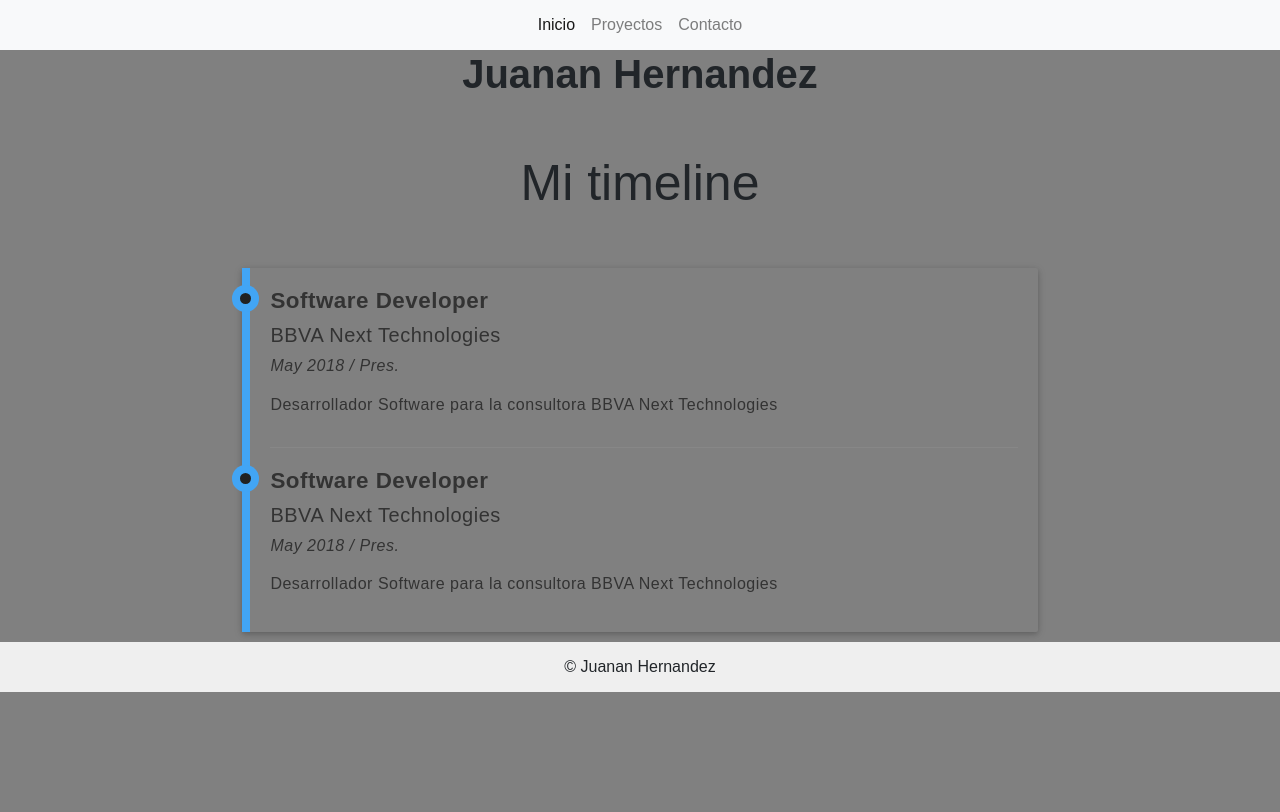
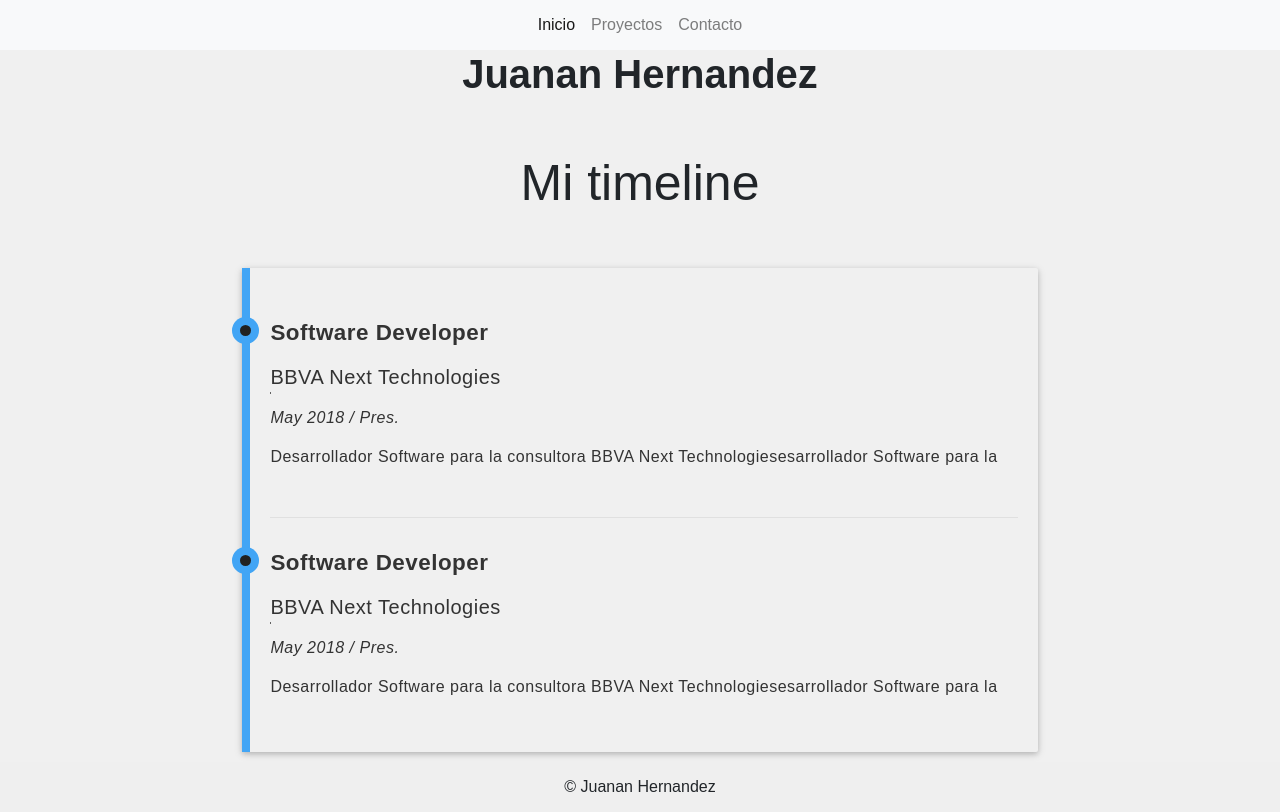
Before and after one commit to juanan-hernandez/landing-page, an Angular app: page /home in a window 1280 px wide. Built offline with nearby package versions, Linux system fonts and the light colour scheme; what angular-bootstrap-md would draw is missing.

Commit message:
Modified Home Page, now description is clickable and it expands and hides

```diff
--- a/src/app/app.component.html
+++ b/src/app/app.component.html
@@ -1,4 +1,3 @@
-<!-- Esta es la página que contendrá el html.*/ -->
 <html>
 <div class="container-full-width">
   <!--<app-header></app-header>-->
--- a/src/app/home/home.component.html
+++ b/src/app/home/home.component.html
@@ -1,3 +1,4 @@
+
 <div class="home-page">
 
     <div class="banner">
@@ -15,17 +16,27 @@
 
                         <ul class="timeline">
                             <li class="event">
-                                <h3>Software Developer</h3>
-                                <h5>BBVA Next Technologies</h5>
-                                <p style="font-style: italic">May 2018 / Pres. </p>
-                                <p>Desarrollador Software para la consultora BBVA Next Technologies</p>
+                                <div class="panel-wrapper" (click)="showDiv(1);">
+                                    <div class="panel" id="panel-1">
+                                        <h3>Software Developer</h3>
+                                        <h5><a class="link-effect" href="https://www.bbvanexttechnologies.com" target="_blank">BBVA Next
+                                            Technologies</a></h5>
+                                        <p style="font-style: italic">May 2018 / Pres. </p>
+                                        <p>Desarrollador Software para la consultora BBVA Next Technologiesesarrollador Software para la consultora BBVA Next Technologiesesarrollador Software para la consultora BBVA Next Technologiesesarrollador Software para la consultora BBVA Next Technologiesesarrollador Software para la consultora BBVA Next Technologies</p>
+                                    </div>
+                                </div>
                             </li>
 
                             <li class="event">
-                                <h3>Software Developer</h3>
-                                <h5>BBVA Next Technologies</h5>
-                                <p style="font-style: italic">May 2018 / Pres. </p>
-                                <p>Desarrollador Software para la consultora BBVA Next Technologies</p>
+                                <div class="panel-wrapper" (click)="showDiv(2);">
+                                    <div class="panel" id="panel-2">
+                                        <h3>Software Developer</h3>
+                                        <h5><a class="link-effect" href="https://www.bbvanexttechnologies.com" target="_blank">BBVA Next
+                                            Technologies</a></h5>
+                                        <p style="font-style: italic">May 2018 / Pres. </p>
+                                        <p>Desarrollador Software para la consultora BBVA Next Technologiesesarrollador Software para la consultora BBVA Next Technologiesesarrollador Software para la consultora BBVA Next Technologiesesarrollador Software para la consultora BBVA Next Technologiesesarrollador Software para la consultora BBVA Next Technologies</p>
+                                    </div>
+                                </div>
                             </li>
                         </ul>
 
@@ -36,4 +47,7 @@
 
     </div>
 
+
+
+
 </div>
--- a/src/app/home/home.component.scss
+++ b/src/app/home/home.component.scss
@@ -27,6 +27,45 @@ h1.header {
 
 h3 {
   font-weight: bold;
+}
+
+/*——————————————
+Links
+———————————————*/
+a, a > span {
+  position: relative;
+  color: inherit;
+  text-decoration: none;
+  line-height: 24px;
+  &:before, &:after {
+    content: '';
+    position: absolute;
+    transition: transform .5s ease;
+  }
+}
+
+a:hover {
+  color: black;
+  background-color: transparent;
+  text-decoration: none;
+}
+
+.link-effect {
+  display: inline-block;
+  padding-top: 10px;
+  padding-bottom: 5px;
+  overflow: hidden;
+  &:before {
+    left: 0;
+    bottom: 0;
+    width: 100%;
+    height: 2px;
+    background: black;
+    transform:  translateX(-100%);
+  }
+  &:hover:before {
+    transform:  translateX(0);
+  }
 }
 /* Timeline */
 
@@ -143,11 +182,18 @@ Responsive Stuff
   }
 }
 /*——————————————
-others
+Expand panel
 ———————————————*/
+.panel-wrapper {
+  position: relative;
+  cursor: pointer;
+}
 
-a.portfolio-link {
-  margin: 0 auto;
-  display: block;
-  text-align: center;
+.panel {
+  position: relative;
+  margin: 2em auto;
+  width: 100%;
+  max-height: 150px;
+  overflow: hidden;
+  transition: max-height .5s ease;
 }
--- a/src/app/home/home.component.ts
+++ b/src/app/home/home.component.ts
@@ -5,11 +5,22 @@ import { Component, OnInit } from '@angular/core';
   templateUrl: './home.component.html',
   styleUrls: ['./home.component.scss']
 })
+
 export class HomeComponent implements OnInit {
 
   constructor() { }
+  expand = [false, false, false, false];
 
   ngOnInit() {
   }
 
+  showDiv(id) {
+    this.expand[id] = !this.expand[id];
+    const elementId = 'panel-' + id;
+    if (this.expand[id] === true) {
+      document.getElementById(elementId).style.maxHeight = '1000px';
+    } else {
+      document.getElementById(elementId).style.maxHeight = '';
+    }
+  }
 }
--- a/src/styles.scss
+++ b/src/styles.scss
@@ -4,5 +4,5 @@ html, body {
   -moz-background-size: cover;
   -o-background-size: cover;
   background-size: cover;
-  background-color: gray ;
+  background-color: #F0F0F0;
 }
```
